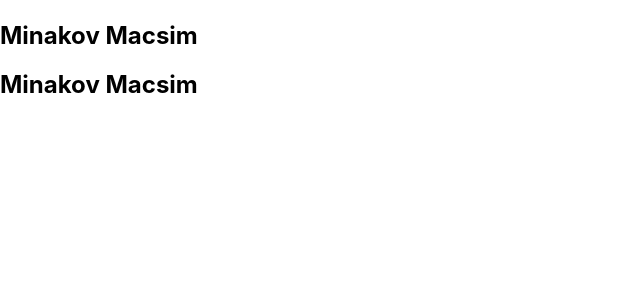
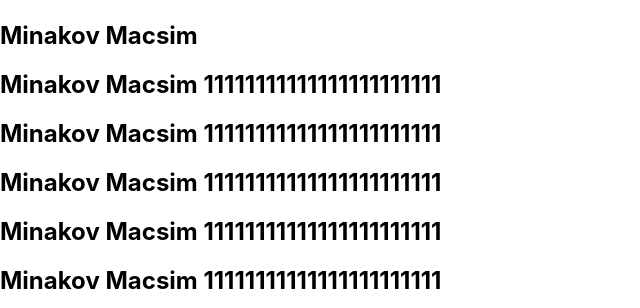
Before and after one commit to Maksimus39/git, a React (Create React App) app: page / in a window 1280 px wide. Shown: the part 644-952 px from the top of the page, without its empty margins (0-640 px from the left). Before the commit the page ends 800 px from the top, so only its background shows below. Built offline with nearby package versions, Linux system fonts and the light colour scheme.

Commit message:
Macsimus - 5 commit

```diff
--- a/src/App.tsx
+++ b/src/App.tsx
@@ -23,7 +23,12 @@ function App() {
             <h2>Minakov Macsim</h2>
             <h2>Minakov Macsim</h2>
             <h2>Minakov Macsim</h2>
-            <h2>Minakov Macsim</h2>
+            <h2>Minakov Macsim 11111111111111111111111</h2>
+            <h2>Minakov Macsim 11111111111111111111111</h2>
+            <h2>Minakov Macsim 11111111111111111111111</h2>
+            <h2>Minakov Macsim 11111111111111111111111</h2>
+            <h2>Minakov Macsim 11111111111111111111111</h2>
+            <h2>Minakov Macsim 11111111111111111111111</h2>
         </div>
     );
 }
```
